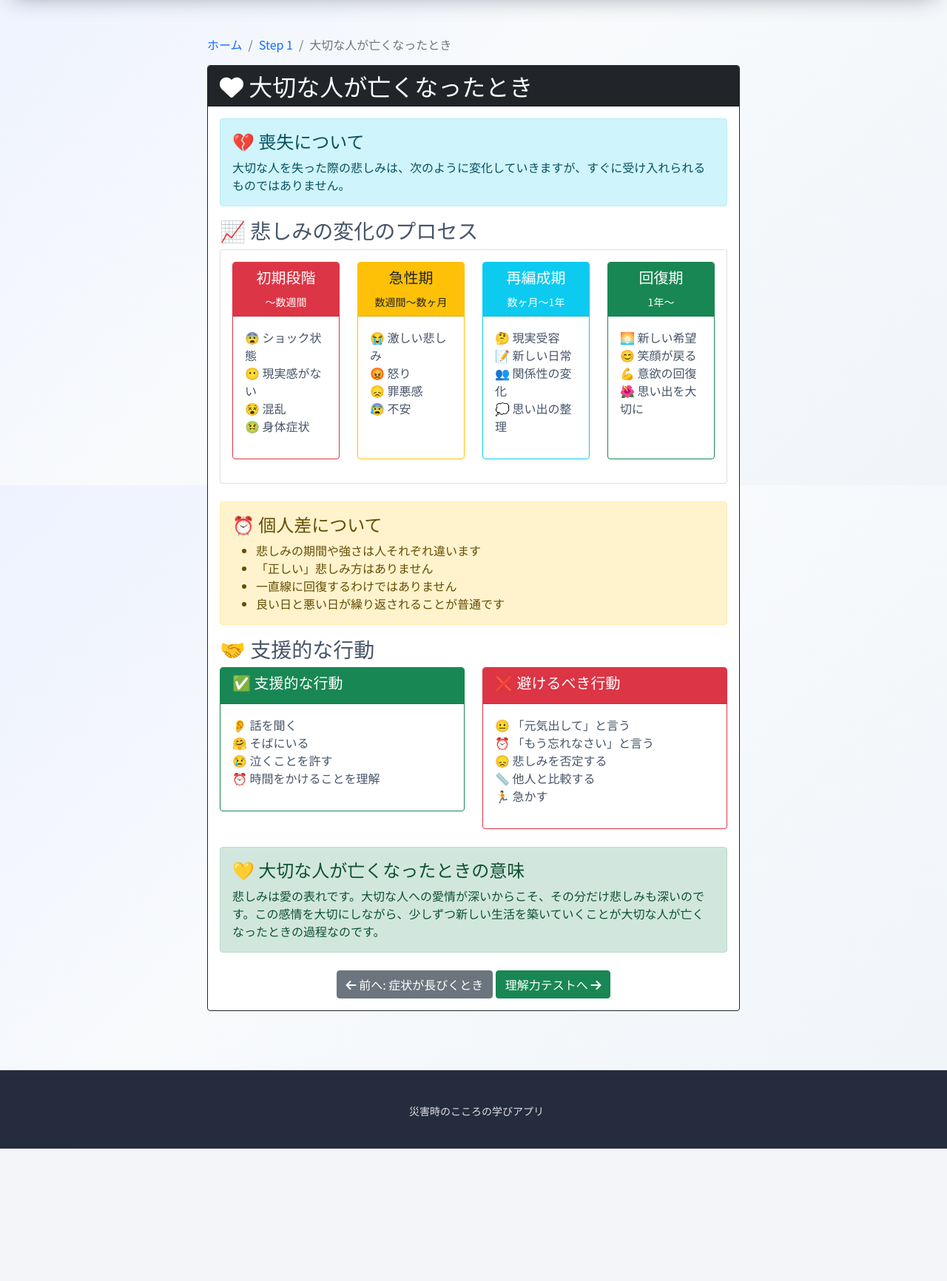
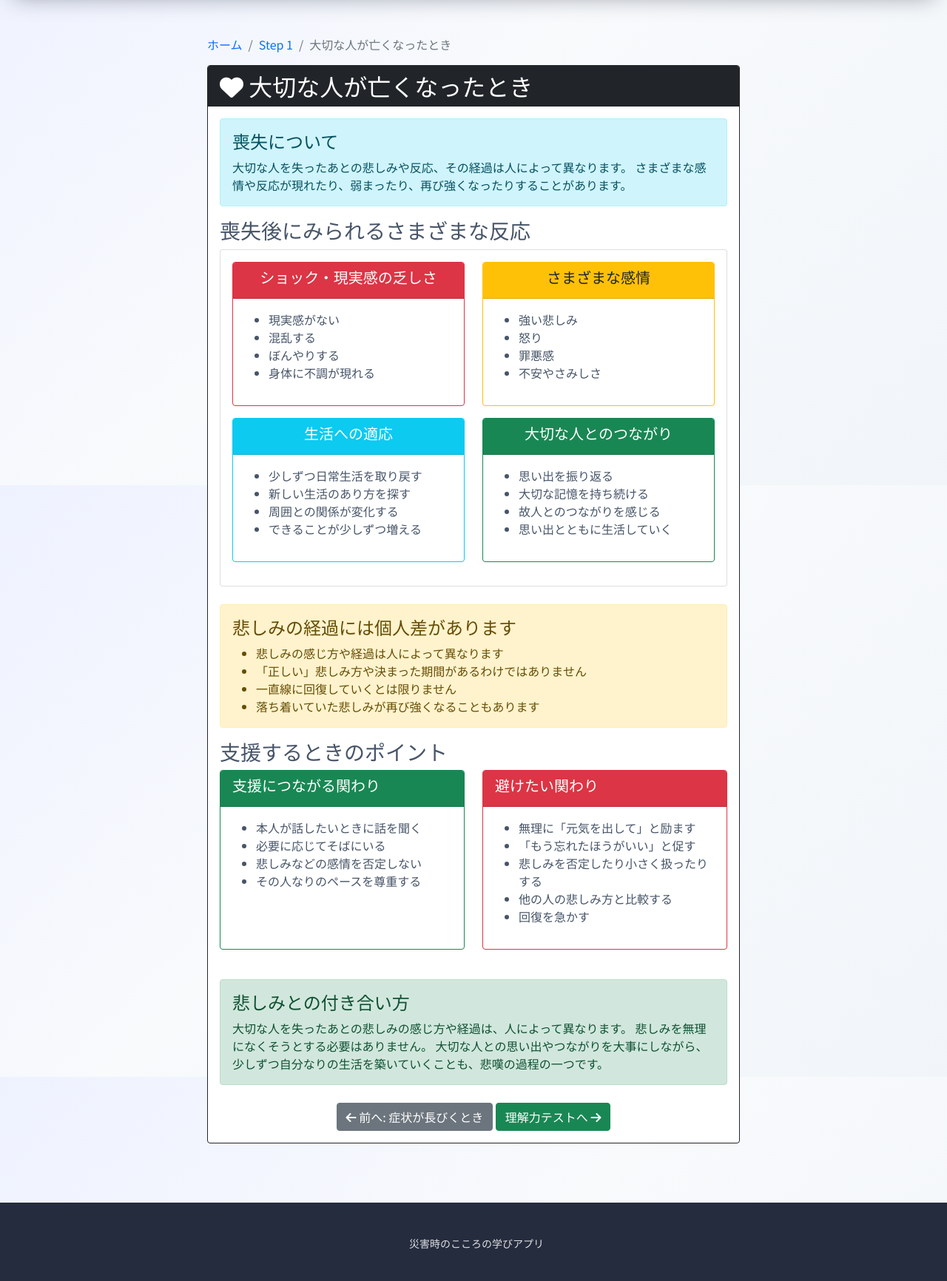
Before and after one commit to mhagidai/three-steps-app-v2, a Flask app: page /step1/content/grief in a window 1280 px wide. Shown: the part 144-1876 px from the top of the page at 74% size. Before the commit the page ends 1697 px from the top, so only its background shows below. Run offline with Flask 3, Linux system fonts and the light colour scheme.

Commit message:
Revise grief.html for updated emotional support content
Updated content and structure of grief.html to reflect changes in emotional responses and support actions after loss.

```diff
--- a/application/templates/step1/grief.html
+++ b/application/templates/step1/grief.html
@@ -22,85 +22,85 @@
                 </div>
                 <div class="card-body">
                     <div class="alert alert-info">
-                        <h4>💔 喪失について</h4>
-                        <p class="mb-0">大切な人を失った際の悲しみは、次のように変化していきますが、すぐに受け入れられるものではありません。</p>
+                      <h4>喪失について</h4>
+<p class="mb-0">
+    大切な人を失ったあとの悲しみや反応、その経過は人によって異なります。
+    さまざまな感情や反応が現れたり、弱まったり、再び強くなったりすることがあります。
+</p>
 </div>
 
-                    <h3>📈 悲しみの変化のプロセス</h3>
+<h3>喪失後にみられるさまざまな反応</h3>
+
 <div class="row">
     <div class="col-12">
         <div class="card mb-4">
             <div class="card-body">
-                                    <div class="timeline">
                 <div class="row">
-                                            <div class="col-md-3 mb-3">
+
+                    <div class="col-md-6 mb-3">
                         <div class="card border-danger h-100">
                             <div class="card-header bg-danger text-white text-center">
-                                                        <h5>初期段階</h5>
-                                                        <small>〜数週間</small>
+                                <h5>ショック・現実感の乏しさ</h5>
                             </div>
                             <div class="card-body">
-                                                        <ul class="list-unstyled">
-                                                            <li>😨 ショック状態</li>
-                                                            <li>😶 現実感がない</li>
-                                                            <li>😵 混乱</li>
-                                                            <li>🤢 身体症状</li>
+                                <ul>
+                                    <li>現実感がない</li>
+                                    <li>混乱する</li>
+                                    <li>ぼんやりする</li>
+                                    <li>身体に不調が現れる</li>
                                 </ul>
                             </div>
                         </div>
                     </div>
 
-                                            <div class="col-md-3 mb-3">
+                    <div class="col-md-6 mb-3">
                         <div class="card border-warning h-100">
                             <div class="card-header bg-warning text-dark text-center">
-                                                        <h5>急性期</h5>
-                                                        <small>数週間〜数ヶ月</small>
+                                <h5>さまざまな感情</h5>
                             </div>
                             <div class="card-body">
-                                                        <ul class="list-unstyled">
-                                                            <li>😭 激しい悲しみ</li>
-                                                            <li>😡 怒り</li>
-                                                            <li>😞 罪悪感</li>
-                                                            <li>😰 不安</li>
+                                <ul>
+                                    <li>強い悲しみ</li>
+                                    <li>怒り</li>
+                                    <li>罪悪感</li>
+                                    <li>不安やさみしさ</li>
                                 </ul>
                             </div>
                         </div>
                     </div>
 
-                                            <div class="col-md-3 mb-3">
+                    <div class="col-md-6 mb-3">
                         <div class="card border-info h-100">
                             <div class="card-header bg-info text-white text-center">
-                                                        <h5>再編成期</h5>
-                                                        <small>数ヶ月〜1年</small>
+                                <h5>生活への適応</h5>
                             </div>
                             <div class="card-body">
-                                                        <ul class="list-unstyled">
-                                                            <li>🤔 現実受容</li>
-                                                            <li>📝 新しい日常</li>
-                                                            <li>👥 関係性の変化</li>
-                                                            <li>💭 思い出の整理</li>
+                                <ul>
+                                    <li>少しずつ日常生活を取り戻す</li>
+                                    <li>新しい生活のあり方を探す</li>
+                                    <li>周囲との関係が変化する</li>
+                                    <li>できることが少しずつ増える</li>
                                 </ul>
                             </div>
                         </div>
                     </div>
 
-                                            <div class="col-md-3 mb-3">
+                    <div class="col-md-6 mb-3">
                         <div class="card border-success h-100">
                             <div class="card-header bg-success text-white text-center">
-                                                        <h5>回復期</h5>
-                                                        <small>1年〜</small>
+                                <h5>大切な人とのつながり</h5>
                             </div>
                             <div class="card-body">
-                                                        <ul class="list-unstyled">
-                                                            <li>🌅 新しい希望</li>
-                                                            <li>😊 笑顔が戻る</li>
-                                                            <li>💪 意欲の回復</li>
-                                                            <li>🌺 思い出を大切に</li>
+                                <ul>
+                                    <li>思い出を振り返る</li>
+                                    <li>大切な記憶を持ち続ける</li>
+                                    <li>故人とのつながりを感じる</li>
+                                    <li>思い出とともに生活していく</li>
                                 </ul>
                             </div>
                         </div>
                     </div>
-                                        </div>
+
                 </div>
             </div>
         </div>
@@ -108,45 +108,46 @@
 </div>
 
 <div class="alert alert-warning">
-                        <h4>⏰ 個人差について</h4>
+    <h4>悲しみの経過には個人差があります</h4>
     <ul class="mb-0">
-                            <li>悲しみの期間や強さは人それぞれ違います</li>
-                            <li>「正しい」悲しみ方はありません</li>
-                            <li>一直線に回復するわけではありません</li>
-                            <li>良い日と悪い日が繰り返されることが普通です</li>
+        <li>悲しみの感じ方や経過は人によって異なります</li>
+        <li>「正しい」悲しみ方や決まった期間があるわけではありません</li>
+        <li>一直線に回復していくとは限りません</li>
+        <li>落ち着いていた悲しみが再び強くなることもあります</li>
     </ul>
 </div>
 
-                    <h3>🤝 支援的な行動</h3>
+<h3>支援するときのポイント</h3>
+
 <div class="row">
-                        <div class="col-md-6">
-                            <div class="card border-success">
+    <div class="col-md-6 mb-3">
+        <div class="card border-success h-100">
             <div class="card-header bg-success text-white">
-                                    <h5>✅ 支援的な行動</h5>
+                <h5>支援につながる関わり</h5>
             </div>
             <div class="card-body">
-                                    <ul class="list-unstyled">
-                                        <li>👂 話を聞く</li>
-                                        <li>🤗 そばにいる</li>
-                                        <li>😢 泣くことを許す</li>
-                                        <li>⏰ 時間をかけることを理解</li>
+                <ul>
+                    <li>本人が話したいときに話を聞く</li>
+                    <li>必要に応じてそばにいる</li>
+                    <li>悲しみなどの感情を否定しない</li>
+                    <li>その人なりのペースを尊重する</li>
                 </ul>
             </div>
         </div>
     </div>
 
-                        <div class="col-md-6">
-                            <div class="card border-danger">
+    <div class="col-md-6 mb-3">
+        <div class="card border-danger h-100">
             <div class="card-header bg-danger text-white">
-                                    <h5>❌ 避けるべき行動</h5>
+                <h5>避けたい関わり</h5>
             </div>
             <div class="card-body">
-                                    <ul class="list-unstyled">
-                                        <li>😐 「元気出して」と言う</li>
-                                        <li>⏰ 「もう忘れなさい」と言う</li>
-                                        <li>😞 悲しみを否定する</li>
-                                        <li>📏 他人と比較する</li>
-                                        <li>🏃 急かす</li>
+                <ul>
+                    <li>無理に「元気を出して」と励ます</li>
+                    <li>「もう忘れたほうがいい」と促す</li>
+                    <li>悲しみを否定したり小さく扱ったりする</li>
+                    <li>他の人の悲しみ方と比較する</li>
+                    <li>回復を急かす</li>
                 </ul>
             </div>
         </div>
@@ -154,8 +155,13 @@
 </div>
 
 <div class="alert alert-success mt-4">
-                        <h4>💛 大切な人が亡くなったときの意味</h4>
-                        <p class="mb-0">悲しみは愛の表れです。大切な人への愛情が深いからこそ、その分だけ悲しみも深いのです。この感情を大切にしながら、少しずつ新しい生活を築いていくことが大切な人が亡くなったときの過程なのです。</p>
+    <h4>悲しみとの付き合い方</h4>
+    <p class="mb-0">
+        大切な人を失ったあとの悲しみの感じ方や経過は、人によって異なります。
+        悲しみを無理になくそうとする必要はありません。
+        大切な人との思い出やつながりを大事にしながら、
+        少しずつ自分なりの生活を築いていくことも、悲嘆の過程の一つです。
+    </p>
 </div>
 
 <div class="text-center mt-4">
@@ -166,6 +172,8 @@
         理解力テストへ <i class="fas fa-arrow-right"></i>
     </a>
 </div>
+                        </a>
+                    </div>
                 </div>
             </div>
         </div>
```
Lines whose indentation alone changed are shown as unchanged.
